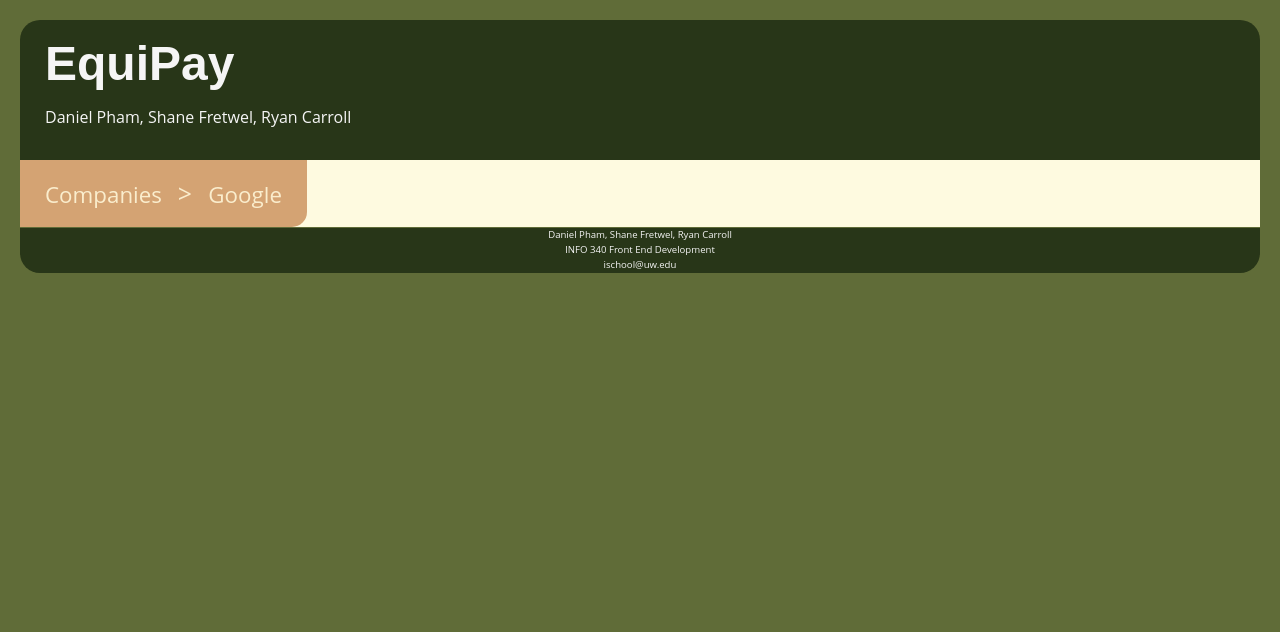
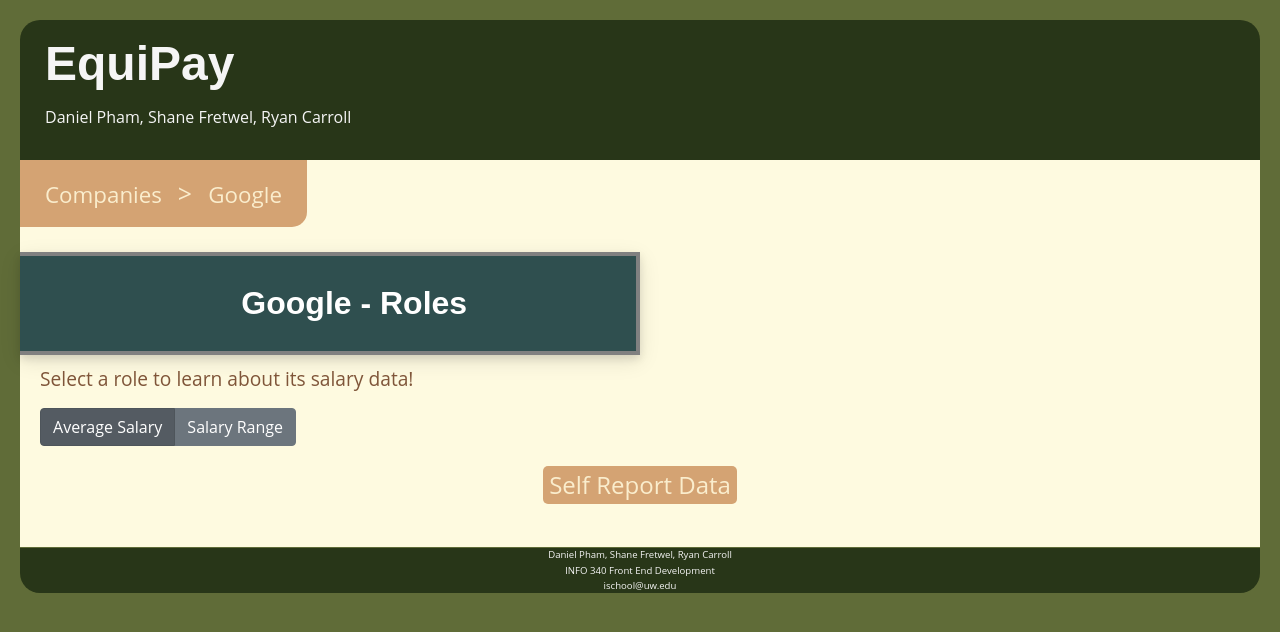
Before and after one commit to danielpham0/equipay-info340, a React (Create React App) app: page /roles/1 in a window 1280 px wide. Shown: the top 632 px of the page. Built offline with nearby package versions, Linux system fonts and the light colour scheme.

Commit message:
basic structure for roles

```diff
--- a/src/App.js
+++ b/src/App.js
@@ -1,5 +1,5 @@
 // import React, { useState } from 'react';
-// import pages from other js files
+import RolePage from './Roles';
 import 'bootstrap/dist/css/bootstrap.min.css';
 import './App.css';
 import { Route, Switch, Link, Redirect, NavLink } from 'react-router-dom'
@@ -23,7 +23,7 @@
           <Switch>
             <Route path='/landing'> </Route>
             <Route exact path='/'> </Route>
-            <Route path='/roles/:company'> </Route>
+            <Route path='/roles/:company'> <RolePage /></Route>
             <Route path='/chart/:company/:role'> </Route>
             <Route path='/form'> </Route>
             <Redirect to='/' />
--- /dev/null
+++ b/src/Roles.js
@@ -0,0 +1,27 @@
+import React from 'react';
+
+function RolePage(props){
+    return(
+    <div>
+        <div className="company_header">
+            <span className="google_logo" aria-hidden="true"></span> <h2> Google - Roles </h2>
+        </div>
+        <p className="section_desc"> Select a role to learn about its salary data! </p>
+        <div className="btn-group btn-group-toggle" data-toggle="buttons">
+            <label id="average-button" className="btn btn-secondary active">
+                <input type="radio" name="average" id="averageInput" autocomplete="off" /> Average Salary
+            </label>
+            <label id="range-button" className="btn btn-secondary">
+                <input type="radio" name="range" id="rangeInput" autocomplete="off" /> Salary Range
+            </label>
+        </div>
+        <div class="role_frame">
+
+        </div>
+        <div class="userDataDiv">
+          <button class="userDataBtn"><a className="userDataLink" href="form.html">Self Report Data</a></button>
+        </div>
+    </div>)
+}
+
+export default RolePage;
```
